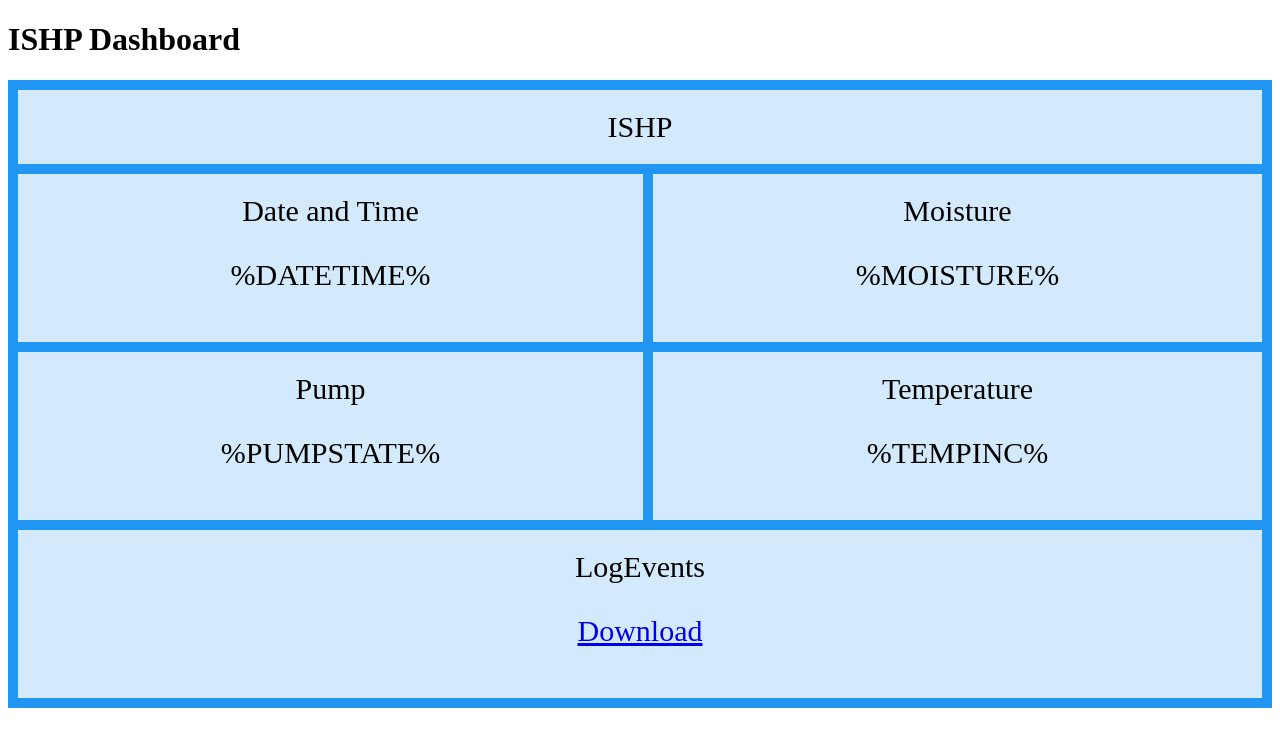
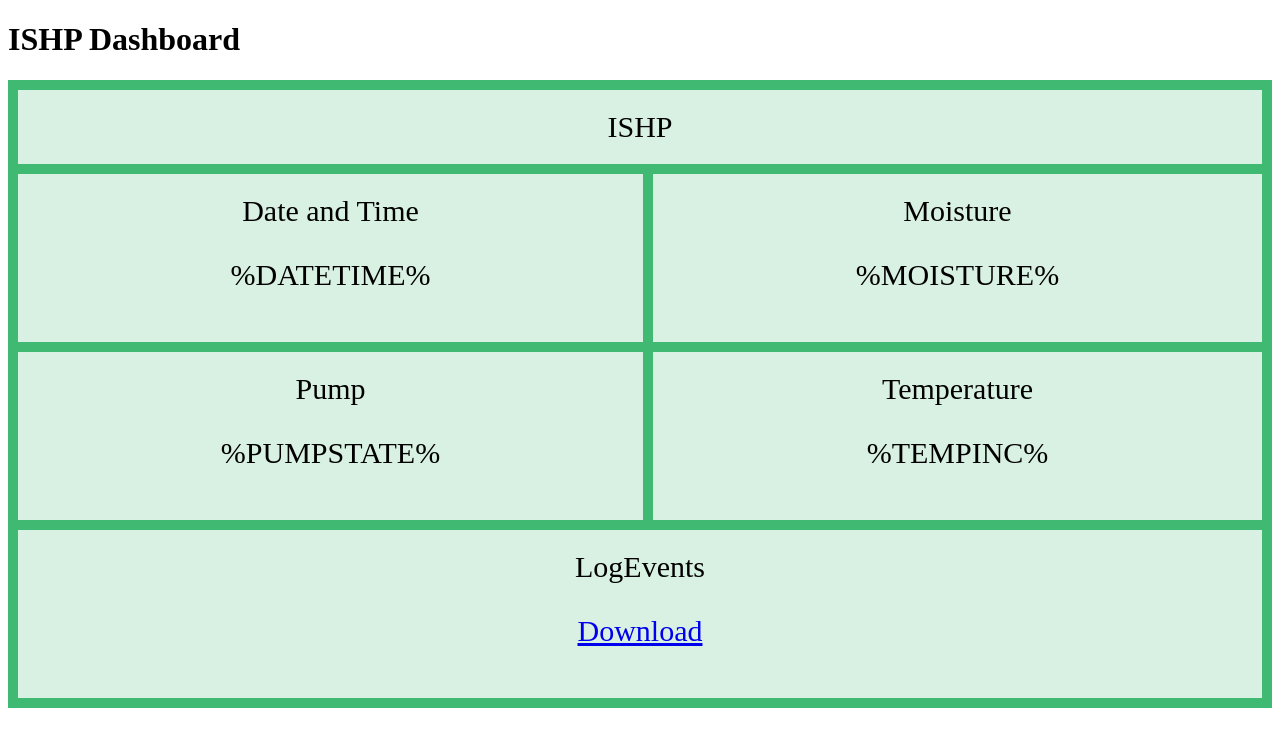
Before and after one commit to LTC-IT/ISHP, a plain HTML site: page ISHP/data/dashboard.html in a window 1280 px wide. Drawn offline with Linux system fonts and the light colour scheme.

Commit message:
Update dashboard.html

```diff
--- a/ISHP/data/dashboard.html
+++ b/ISHP/data/dashboard.html
@@ -6,7 +6,7 @@
   display: grid;
   grid-template-columns: auto auto;
   grid-gap: 10px;
-  background-color: #2196F3;
+  background-color: #40b973;
   padding: 10px;
 }
 
```
